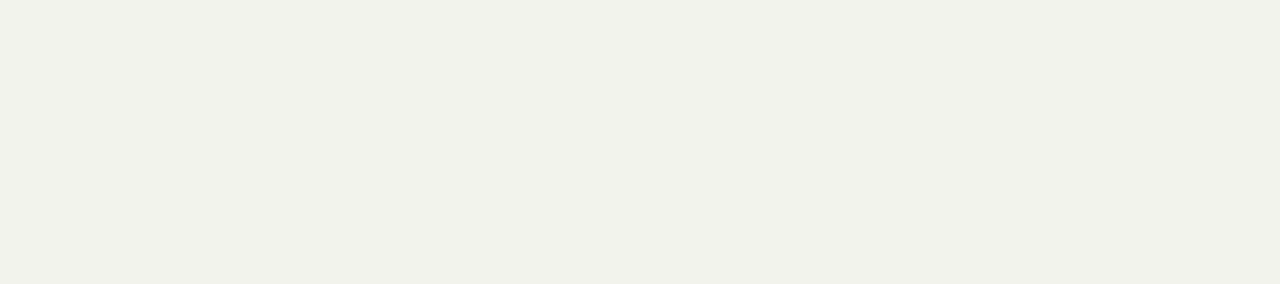
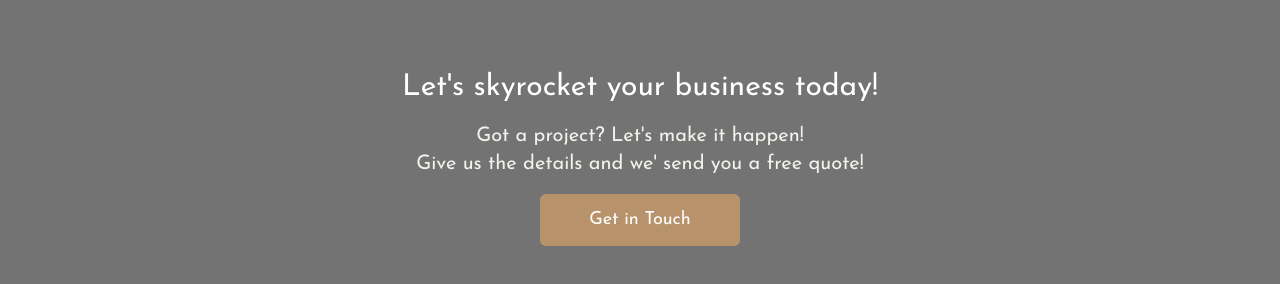
Before and after one commit to jomardiago/rocketella, a Next.js app: page / in a window 1280 px wide. Shown: the part 5092-5376 px from the top of the page. Before the commit the page ends 5082 px from the top, so only its background shows below. Built offline with nearby package versions, Linux system fonts and the light colour scheme.

Commit message:
Adding GetInTouchSection component

```diff
--- /dev/null
+++ b/app/components/GetInTouchSection.tsx
@@ -0,0 +1,14 @@
+export default function GetInTouchSection() {
+  return (
+    <section className="flex justify-center py-20 bg-neutral-500 text-cotton">
+      <div className="flex flex-col justify-center items-center space-y-4">
+        <h2 className="text-3xl text-white">Let's skyrocket your business today!</h2>
+        <span className="text-center text-xl">
+          <p>Got a project? Let's make it happen!</p>
+          <p>Give us the details and we&apos; send you a free quote!</p>
+        </span>
+        <button className="bg-suede text-white py-3 px-6 rounded-md w-[200px] text-lg">Get in Touch</button>
+      </div>
+    </section>
+  );
+}
--- a/app/page.tsx
+++ b/app/page.tsx
@@ -5,6 +5,7 @@ import MeetTheFounderSection from './components/MeetTheFounderSection';
 import WhyWorkWithUsSection from './components/WorkWithUsSection';
 import BenefitsSection from './components/BenefitsSection';
 import WhatWeOfferSection from './components/WhatWeOfferSection';
+import GetInTouchSection from './components/GetInTouchSection';
 
 export default function Home() {
   return (
@@ -16,6 +17,7 @@ export default function Home() {
       <WhyWorkWithUsSection />
       <BenefitsSection />
       <WhatWeOfferSection />
+      <GetInTouchSection />
     </main>
   );
 }
--- a/tailwind.config.ts
+++ b/tailwind.config.ts
@@ -15,6 +15,7 @@ const config: Config = {
         black: '#1A1713',
         china: '#D4C8BE',
         cotton: '#F2F3EC',
+        suede: '#B8926A'
       },
     },
   },
```
